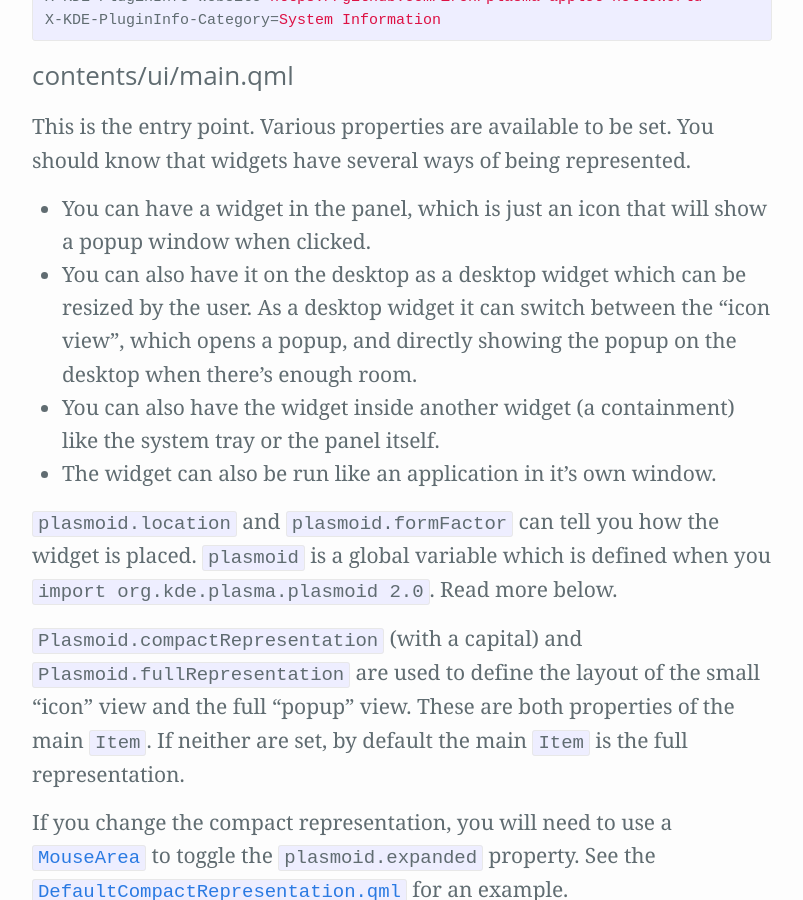
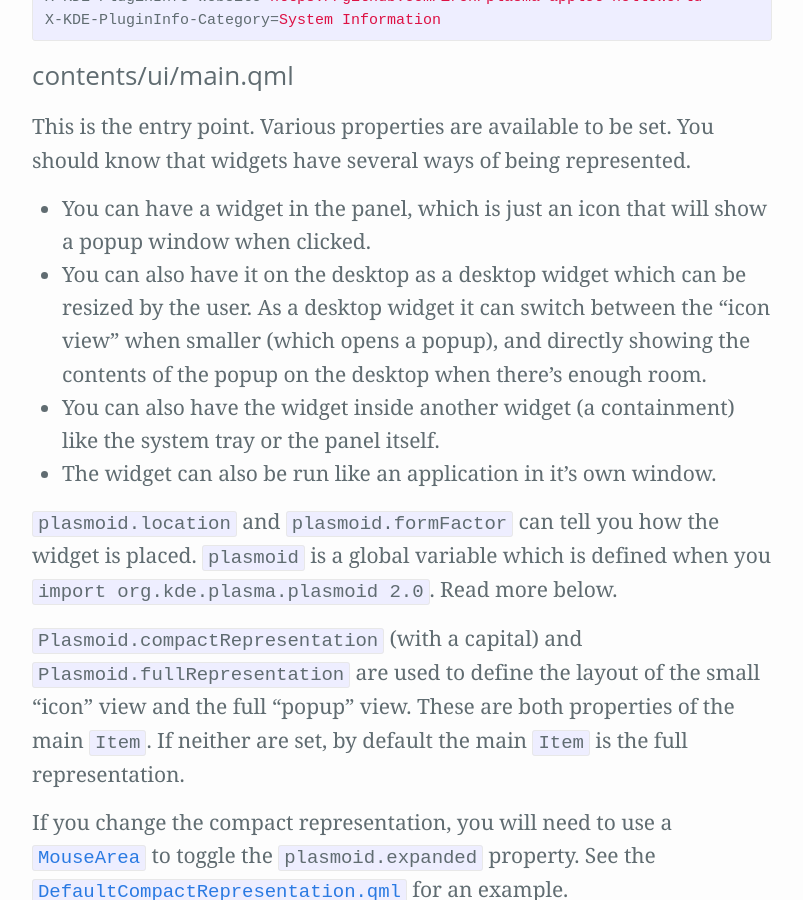
Before and after one commit to Zren/zren.github.io, a Jekyll site: the page built from kde_docs/widget-Setup.md, in a window 1280 px wide and 900 px high, scrolled down 2849 px. Shown: the whole window, without its empty margins (238-1041 px from the left). Built offline with Jekyll 4.4.1, drawn with Linux system fonts in a browser that asks for light colours; our own code applies the rules of GitHub Pages for plain Markdown files.

Commit message:
Use bracket to avoid confusion.

```diff
--- a/kde_docs/widget-Setup.md
+++ b/kde_docs/widget-Setup.md
@@ -82,7 +82,7 @@ X-KDE-PluginInfo-Category=System Information
 This is the entry point. Various properties are available to be set. You should know that widgets have several ways of being represented.
 
 * You can have a widget in the panel, which is just an icon that will show a popup window when clicked.
-* You can also have it on the desktop as a desktop widget which can be resized by the user. As a desktop widget it can switch between the "icon view", which opens a popup, and directly showing the popup on the desktop when there's enough room.
+* You can also have it on the desktop as a desktop widget which can be resized by the user. As a desktop widget it can switch between the "icon view" when smaller (which opens a popup), and directly showing the contents of the popup on the desktop when there's enough room.
 * You can also have the widget inside another widget (a containment) like the system tray or the panel itself.
 * The widget can also be run like an application in it's own window.
 
```
